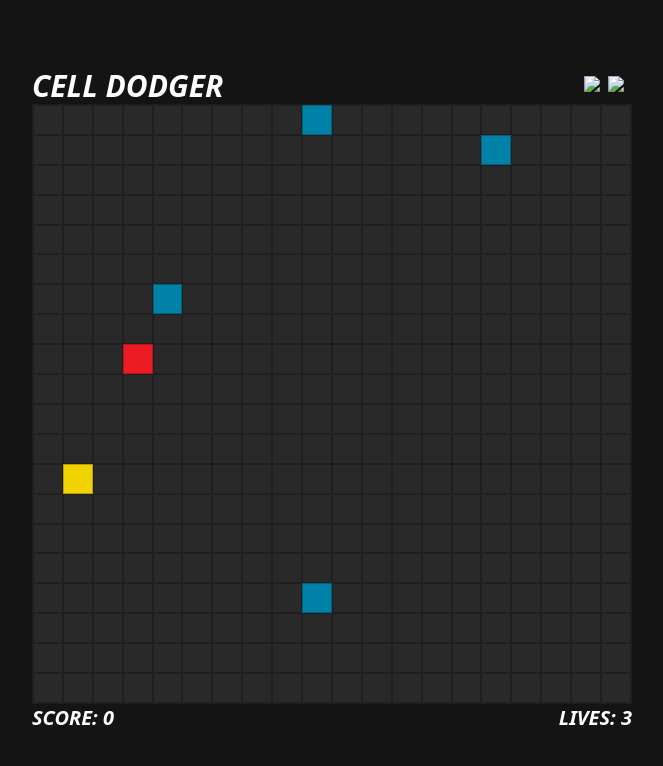
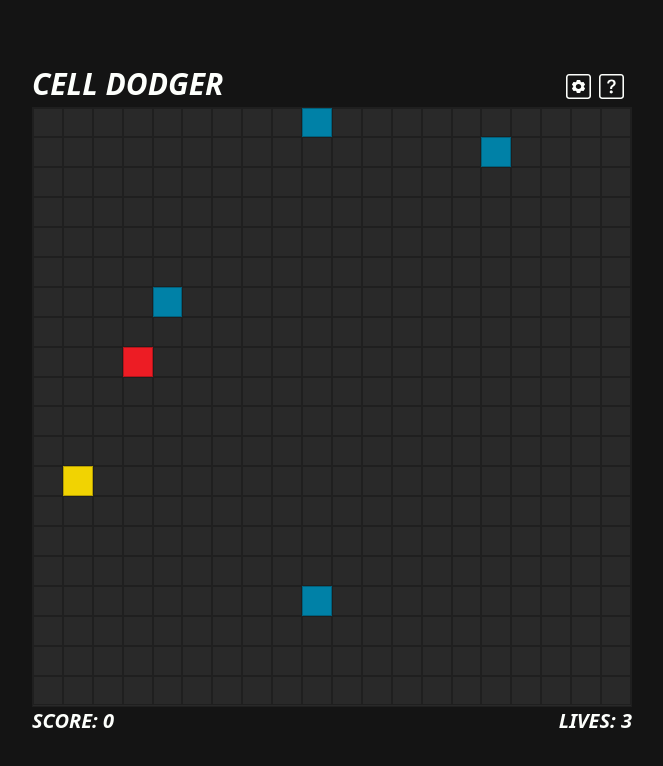
Before and after one commit to deankemball/cell-dodger, a website built with Vite: page index.html in a window 1280 px wide. Shown: the whole page, without its empty margins (308-971 px from the left). Built offline with nearby package versions, Linux system fonts and the light colour scheme; files whose address does not match are found by name.

Commit message:
svgs link test

```diff
--- a/index.html
+++ b/index.html
@@ -81,14 +81,10 @@
             <div class="flex justify-end w-1/2 gap-2 p-2">
               <img
                 id="settings-icon"
-                src="./assets/settings.aaf9c6ec.svg"
+                src="./settings.svg"
                 class="cursor-pointer"
               />
-              <img
-                id="help-icon"
-                src="./assets/help.5879900d.svg"
-                class="cursor-pointer"
-              />
+              <img id="help-icon" src="./help.svg" class="cursor-pointer" />
             </div>
           </div>
           <div
```
